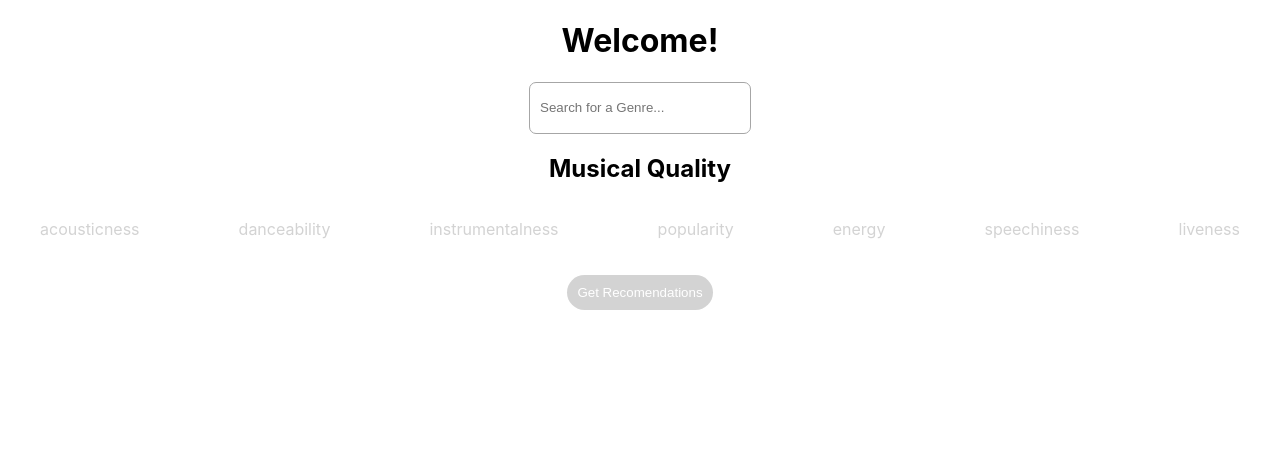
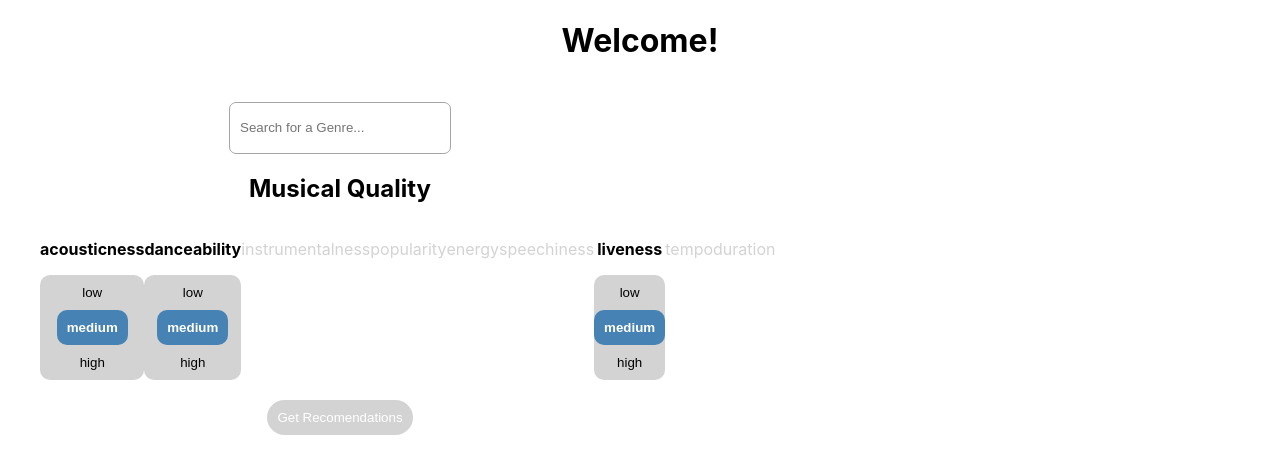
Before and after one commit to csdiehl/spotify-reccomendation-engine, a React (Create React App) app: page /redirect in a window 1280 px wide. Shown: the top 474 px of the page. Built offline with nearby package versions, Linux system fonts and the light colour scheme.

Commit message:
linked up enabled buttons

```diff
--- a/src/components/ButtonGroup.js
+++ b/src/components/ButtonGroup.js
@@ -3,7 +3,6 @@ import { useState } from "react";
 
 const ButtonGroup = (props) => {
   const [clicked, setClicked] = useState("medium");
-  const [showButtons, setShowButtons] = useState(false)
 
   const clickHandler = (event) => {
     event.preventDefault();
@@ -24,13 +23,17 @@ const ButtonGroup = (props) => {
     </button>
   ))
 
+  const showBtnHandler = (setting) => {
+    props.showBtn(setting)
+  }
+
   return (
     <div className= {classes['main-container']}>
       <div>
-        <p className = {showButtons ? classes['label-clicked'] : classes['btn-label'] } onClick = {() => setShowButtons(prevState => !prevState)}>{props.setting}</p>
+        <p className = {props.enabled ? classes['label-clicked'] : classes['btn-label'] } onClick = {() => showBtnHandler(props.setting) }>{props.setting}</p>
       </div>
       <div className = {classes['btn-container']}>
-        {showButtons && buttonSet}
+        {props.enabled && buttonSet}
       </div>
     </div>
   );
--- a/src/components/SongForm.css
+++ b/src/components/SongForm.css
@@ -20,5 +20,6 @@
 
 .form-container {
     margin: 20px;
-    margin-bottom: 50px
+    margin-bottom: 50px;
+    width: 50%;
 }
--- a/src/components/SongForm.js
+++ b/src/components/SongForm.js
@@ -1,4 +1,4 @@
-import { useState, useContext } from "react";
+import { useState, useContext, Fragment } from "react";
 import GenreSearch from "./GenreSearch";
 import AuthContext from "../store/auth-context";
 import SongList from "./SongList";
@@ -16,12 +16,19 @@ const SongForm = (props) => {
     energy: 0.5,
     speechiness: 0.5,
     liveness: 0.5,
+    tempo: 100,
+    duration: 120000,
   });
+
+  const [enabledOptions, setEnabledOptions] = useState([
+    "acousticness",
+    "danceability",
+    "liveness",
+  ]);
 
   //acoustic, danceable, long, instrumental, energy, live, loudness, popularity, tempo, speechiness
   //max, min, target
   //add duration and tempo later
-
   const [recs, setRecs] = useState([]);
 
   const musicChangeHandler = (setting, value) => {
@@ -55,6 +62,7 @@ const SongForm = (props) => {
       acousticness: acoustic,
       liveness: live,
       energy,
+      instrumentalness: instrument,
     } = choices;
     const seedGenres = genres.toString();
     const limit = 10;
@@ -65,10 +73,11 @@ const SongForm = (props) => {
         new URLSearchParams({
           seed_genres: seedGenres,
           limit: limit,
-          target_danceability: dance,
-          target_acousticness: acoustic,
-          target_energy: energy,
-          target_liveness: live
+          ...(enabledOptions.includes('danceability') && {target_danceability: dance} ),
+          ...(enabledOptions.includes('acousticness') && {target_acousticness: acoustic} ),
+          ...(enabledOptions.includes('energy') && {target_energy: energy} ),
+          ...(enabledOptions.includes('liveness') && {target_liveness: live} ),
+          ...(enabledOptions.includes('instrumentalness') && {target_instrumentalness: instrument} )
         }),
       {
         method: "GET",
@@ -81,8 +90,12 @@ const SongForm = (props) => {
       .then((res) => res.json())
       .then((data) => {
         const cleanData = data.tracks.map((obj) => {
+
+          const artists = obj.artists.map(obj => obj.name)
+
           return {
-            artist: obj.name,
+            songName: obj.name,
+            artistNames: artists
           };
         });
 
@@ -90,15 +103,35 @@ const SongForm = (props) => {
       });
   };
 
+  const showBtn = (setting) => {
+    const arrayCopy = [...enabledOptions]
+
+    if (enabledOptions.includes(setting)) {
+      const index = arrayCopy.indexOf(setting)
+      arrayCopy.splice(index, 1)
+    } else {
+      arrayCopy.push(setting)
+    }
+
+    setEnabledOptions(arrayCopy)
+  }
+
   const sliders = Object.keys(choices)
     .filter((key) => key !== "genres")
     .map((key) => {
       return (
-        <ButtonGroup key={key} setting={key} setValue={musicChangeHandler} />
+        <ButtonGroup
+          key={key}
+          setting={key}
+          setValue={musicChangeHandler}
+          enabled={enabledOptions.includes(key)}
+          showBtn = {showBtn}
+        />
       );
     });
 
   return (
+    <Fragment>
     <div className="form-container">
       <GenreSearch
         updateGenres={updateGenres}
@@ -116,8 +149,11 @@ const SongForm = (props) => {
           Get Recomendations
         </button>
       </div>
+      </div>
+      <div>
       {recs.length > 0 && <SongList reccomendations={recs} />}
-    </div>
+      </div>
+    </Fragment>
   );
 };
 
--- /dev/null
+++ b/src/components/SongList.css
@@ -0,0 +1,18 @@
+.song {
+    display: flex;
+    flex-direction: row;
+    justify-content: space-between;
+    margin: 20px;
+}
+
+.song-name {
+    text-align: left;
+    font-weight: 400;
+    font-size: 20px;
+}
+
+.artist-names {
+    text-align: right;
+    font-weight: 300;
+    font-size: 16px;
+}
--- a/src/components/SongList.js
+++ b/src/components/SongList.js
@@ -1,15 +1,21 @@
+import "./SongList.css";
+import { Fragment } from "react";
+
 const SongList = (props) => {
-    const songs = (
-        <ul>
-          {props.reccomendations.map((obj) => {
-            return <li key={obj.artist}>{obj.artist}</li>;
-          })}
-        </ul>
-      );
+  const songs = (
+    <Fragment>
+      {props.reccomendations.map((obj) => {
+        return (
+          <div className="song">
+            <h2 className = 'song-name' key={obj.songName}>{obj.songName}</h2>
+            <h3 className = 'artist-names'>{obj.artistNames}</h3>
+          </div>
+        );
+      })}
+    </Fragment>
+  );
 
-      return <div>
-          {songs}
-      </div>
-}
+  return <div>{songs}</div>;
+};
 
 export default SongList;
--- a/src/components/Welcome.js
+++ b/src/components/Welcome.js
@@ -18,7 +18,7 @@ const Welcome = () => {
   return (
     <div>
       <h1>Welcome!</h1>
-      <div>
+      <div className = "main-page-container">
         <SongForm />
       </div>
     </div>
--- a/src/index.css
+++ b/src/index.css
@@ -11,3 +11,10 @@ code {
   font-family: source-code-pro, Menlo, Monaco, Consolas, 'Courier New',
     monospace;
 }
+
+.main-page-container {
+  display: flex;
+  flex-direction: row;
+  row-gap: 10px;
+  justify-content: flex-start;
+}
```
